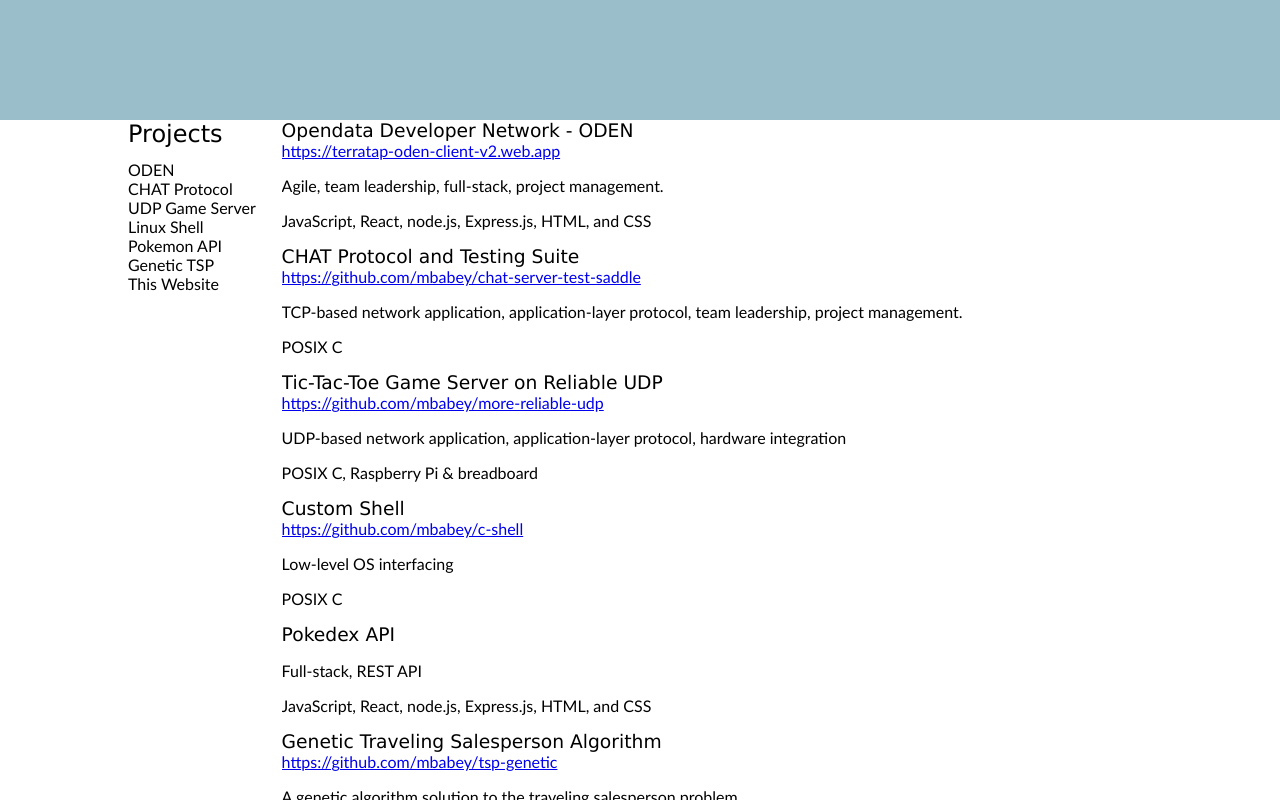
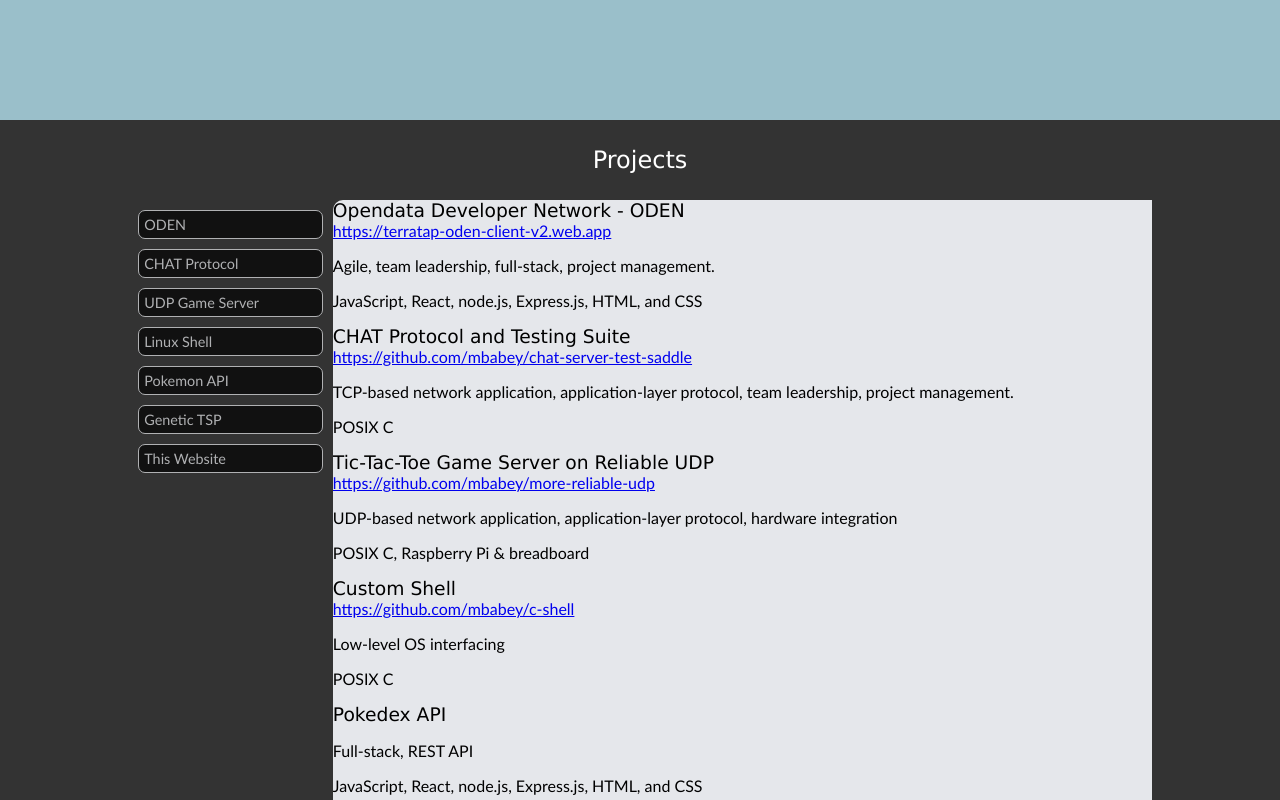
Before and after one commit to mbabey/personal-site, a React (Create React App) app in the folder front-end/: page / in a window 1280 px wide. Shown: the part 1480-2280 px from the top of the page. Built offline with nearby package versions, Linux system fonts and the light colour scheme.

Commit message:
Add prelim styles to projects navigation

```diff
--- a/front-end/src/styles/projects.css
+++ b/front-end/src/styles/projects.css
@@ -1,17 +1,21 @@
 #projects {
   height: 100vh;
+  background-color: #333333;
 }
 
 #projects .width-wrapper {
   height: 100%;
   display: grid;
-  grid-template-columns: 15% 85%;
-  grid-template-rows: 5% 95%;
+  grid-template-columns: 20% 80%;
+  grid-template-rows: 10% 90%;
 }
 
 #projects h2 {
   grid-column: 1 / span 2;
   grid-row: 1 / span 1;
+  text-align: center;
+  margin: auto;
+  color: #fff;
 }
 
 #projects #projects-nav ul {
@@ -25,12 +29,30 @@
   display: flex;
   margin: 0;
   padding: 0;
+  margin: 10px 5% 0;
+  padding: 5px;
+  background-color: #111111;
+  border: 1px solid var(--col-grey-med);
+  border-radius: 7px;
+  font-size: 0.9em;
+  color: var(--col-grey-med);
+  transition: all 0.25s cubic-bezier(0.10, 0.20, 0.30, 1);
+}
+
+#projects #projects-nav li:hover {
+  cursor: pointer;
+  color: #fff;
+  border-color: #fff;
+  background-color: #212121;
 }
 
 #projects .wrapper {
   overflow: hidden;
   grid-column: 2 / span 1;
-  grid-row: 1 / span 2;
+  grid-row: 2 / span 1;
+  background-color: var(--col-grey-lt);
+  border-top-left-radius: 10px;
+  color: #000;
 }
 
 #projects .project.show {
```
